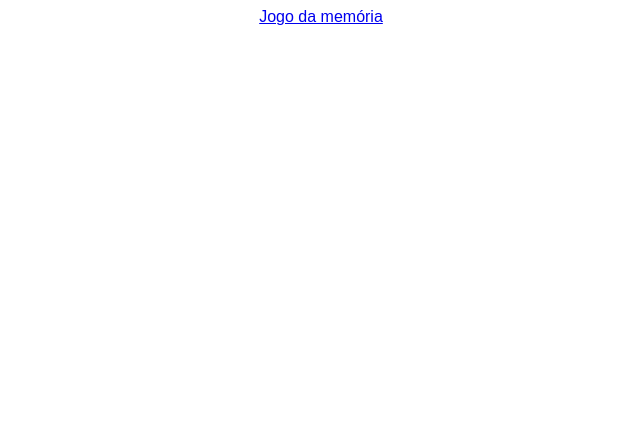
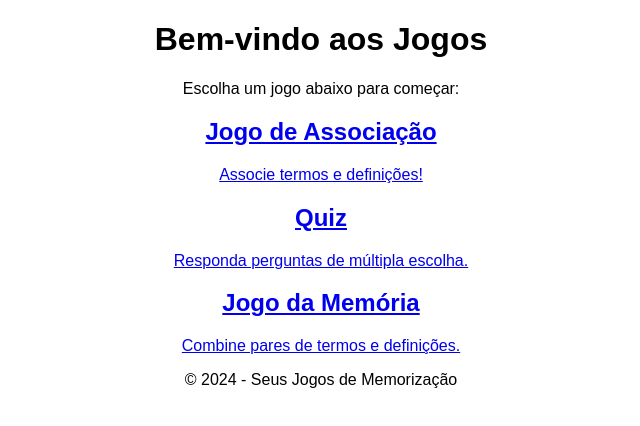
Before and after one commit to kawan-001/Approveit, a plain HTML site: page index.html in a window 1280 px wide. Shown: the whole page, without its empty margins (319-959 px from the left). Drawn offline with Linux system fonts and the light colour scheme.

Commit message:
Update index.html

```diff
--- a/index.html
+++ b/index.html
@@ -1,15 +1,36 @@
 <!DOCTYPE html>
 <html lang="en">
 <head>
-  <meta charset="UTF-8">
-  <meta name="viewport" content="width=device-width, initial-scale=1.0">
-  <title>Jogos</title>
-  <link rel="stylesheet" href="styles.css">
+    <meta charset="UTF-8">
+    <meta name="viewport" content="width=device-width, initial-scale=1.0">
+    <title>Jogos de Memorização</title>
+    <link rel="stylesheet" href="styles.css">
 </head>
 <body>
+    <header>
+        <h1>Bem-vindo aos Jogos</h1>
+    </header>
 
+    <main>
+        <p>Escolha um jogo abaixo para começar:</p>
+        <div class="game-links">
+            <a href="approveit/terms-and-definitions/association/index.html" class="game-card">
+                <h2>Jogo de Associação</h2>
+                <p>Associe termos e definições!</p>
+            </a>
+            <a href="approveit/terms-and-definitions/quiz/index.html" class="game-card">
+                <h2>Quiz</h2>
+                <p>Responda perguntas de múltipla escolha.</p>
+            </a>
+            <a href="approveit/terms-and-definitions/memory/index.html" class="game-card">
+                <h2>Jogo da Memória</h2>
+                <p>Combine pares de termos e definições.</p>
+            </a>
+        </div>
+    </main>
 
-<a href="/terms-and-definitions/memory/index.html">Jogo da memória</a>
-
+    <footer>
+        <p>&copy; 2024 - Seus Jogos de Memorização</p>
+    </footer>
 </body>
 </html>
```
